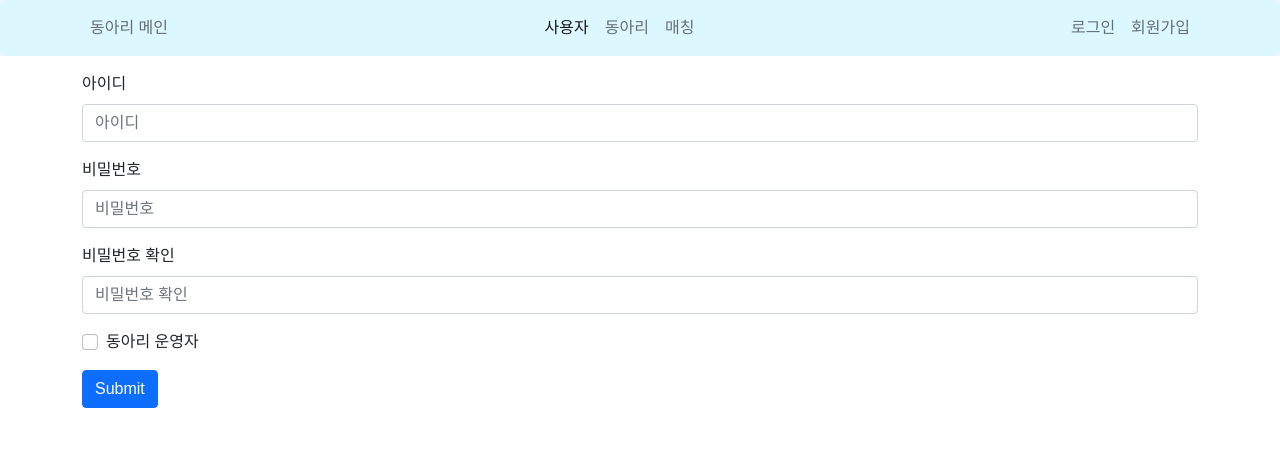
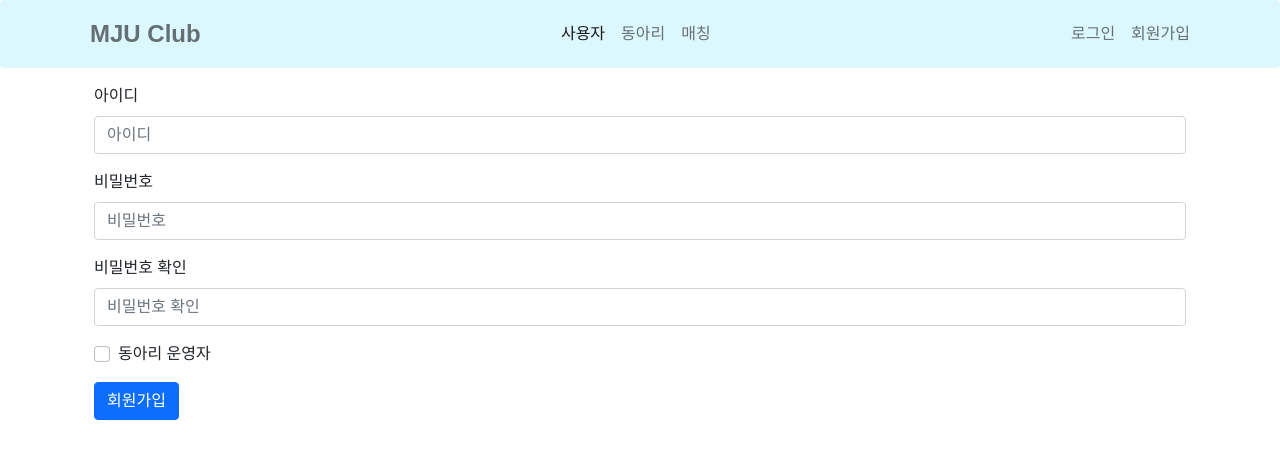
Before and after one commit to chakunyoung/mjuclub, a Django app: template app_user/templates/user_signup.html in a window 1280 px wide. Shown: the top 459 px of the page. Run offline with Django 3.2, Linux system fonts and the light colour scheme; the template is opened without the code that fills it, so the values that code supplies are empty.

Commit message:
navbar 폰트수정

```diff
--- a/app_club/templates/club.html
+++ b/app_club/templates/club.html
@@ -2,7 +2,6 @@
 
 {% block content %}
 
-    <hr>
 
     <table class="table table-hover">
         <thead>
--- a/app_club/templates/club_info.html
+++ b/app_club/templates/club_info.html
@@ -11,6 +11,7 @@
     <hr>
     동아리 소개
     <br>
+    <br>
     {{ club.club_contents }}
     <hr>
     동아리 위치: {{ club.club_loc }}
--- a/app_club/views.py
+++ b/app_club/views.py
@@ -5,7 +5,7 @@ from .models import Club
 # 동아리 메인화면
 def club(request):
     clubs = Club.objects.all()
-    return render(request, 'club.html', {'clubs':clubs})
+    return render(request, 'club.html', {'clubs': clubs})
 
 
 # 동아리 등록
--- a/app_user/templates/user_login.html
+++ b/app_user/templates/user_login.html
@@ -20,7 +20,7 @@
             </div>
             <input type="submit" class="btn-custom" value="로그인">
 
-            {#            <script>#}
+            {#            <script>    #}
             {#                let button = () => {#}
             {#                    alert('login Button !')#}
             {#                }#}
--- a/app_user/templates/user_signup.html
+++ b/app_user/templates/user_signup.html
@@ -1,32 +1,36 @@
 {% extends 'base.html' %}
 
 {% block content %}
+    <div class="container-sm">
 
-    <div class="bd-example">
+        <div class="bd-example ps-lg-10">
             <form action="{% url 'user:user_signup' %}" method = "POST">
                 {% csrf_token %}
+
                 <div class="mb-3">
                     <label for="exampleInputEmail1" class="form-label" >아이디</label>
                     <input type="text" class="form-control" placeholder="아이디" name="username">
                     <div class="form-text">{{ message_id }}</div>
                 </div>
+
                 <div class="mb-3">
                     <label for="exampleInputPassword1" class="form-label">비밀번호</label>
                     <input type="password" class="form-control" placeholder="비밀번호" name="password1">
                 </div>
+
                 <div class="mb-3">
                     <label for="exampleInputPassword1" class="form-label">비밀번호 확인</label>
                     <input type="password" class="form-control" placeholder="비밀번호 확인" name="password2">
                     <div class="form-text"> {{ message_pass }}</div>
                 </div>
 
-
                 <div class="mb-3 form-check">
                     <input class="form-check-input" type="checkbox" value=1 name="selected[]">
                     <label class="form-check-label" for="exampleCheck1">동아리 운영자</label>
                 </div>
-            <button type="submit" class="btn btn-primary">Submit</button>
+                <button type="submit" class="btn btn-primary">회원가입</button>
             </form>
+        </div>
     </div>
 
 
--- a/static/css/navbar.css
+++ b/static/css/navbar.css
@@ -1,3 +1,8 @@
 .navbar{
     background-color: #ddf7ff;
 }
+
+.logo{
+    text-align: center;
+    vertical-align: middle;
+}
--- a/templates/base.html
+++ b/templates/base.html
@@ -18,7 +18,7 @@
     <div class="container">
         <ul class="navbar-nav ml-auto">
             <li class="nav-item">
-                <a class="nav-link" href="{% url 'main:main' %}">동아리 메인</a>
+                <a class="nav-link fw-bold logo" href="{% url 'main:main' %}" style="font-size: 1.5rem;">MJU Club</a>
             </li>
         </ul>
         <div class="collapse navbar-collapse justify-content-md-center round" id="navbarsExample10">
```
Also changed, not shown: app_user/views.py (+9 -11 lines). Lines whose indentation alone changed are shown as unchanged.
